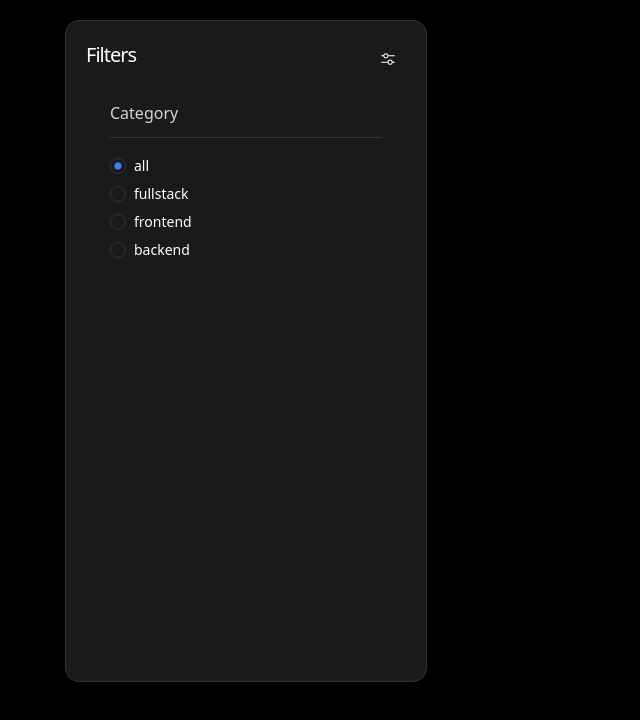
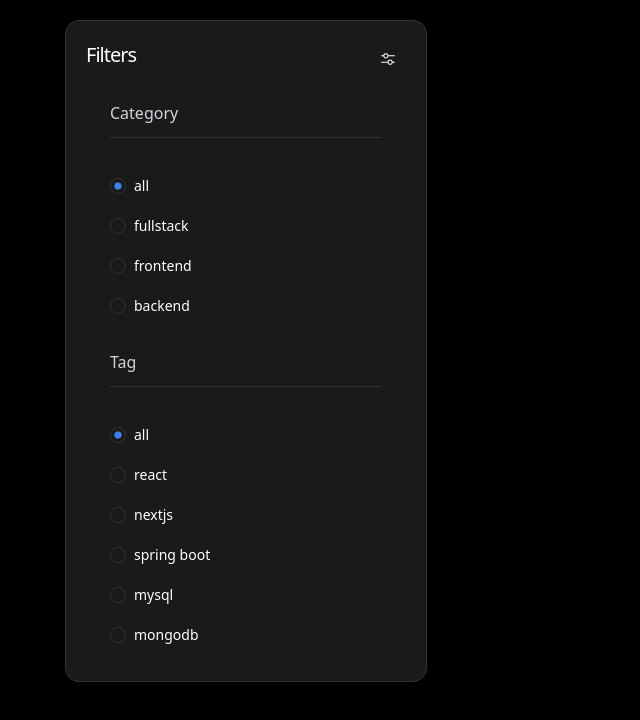
Before and after one commit to smaranbh7/Project-Management-System, a React (Vite) app in the folder Frontend/ProjectManagementSystem/: page / in a window 1280 px wide. Shown: the top 720 px of the page, without its empty margins (0-640 px from the left). Built offline with nearby package versions, Linux system fonts and the light colour scheme.

Commit message:
Filter section completed

```diff
--- a/Frontend/ProjectManagementSystem/src/pages/ProjectList/ProjectList.jsx
+++ b/Frontend/ProjectManagementSystem/src/pages/ProjectList/ProjectList.jsx
@@ -1,74 +1,98 @@
-import { Card, CardContent } from '../../components/ui/card'
-import { Button } from '../../components/ui/button'
-import { MixerHorizontalIcon } from '@radix-ui/react-icons'
-import { ScrollArea } from '../../components/ui/scroll-area'
-import { RadioGroup, RadioGroupItem } from '../../components/ui/radio-group'
-import { Label } from '../../components/ui/label'
+import { Card, CardContent } from "../../components/ui/card";
+import { Button } from "../../components/ui/button";
+import { MixerHorizontalIcon } from "@radix-ui/react-icons";
+import { ScrollArea } from "../../components/ui/scroll-area";
+import { RadioGroup, RadioGroupItem } from "../../components/ui/radio-group";
+import { Label } from "../../components/ui/label";
+
+const tags = [
+  "all",
+  "react",
+  "nextjs",
+  "spring boot",
+  "mysql",
+  "mongodb",
+  "c++",
+  "Javascript",
+];
 
 function ProjectList() {
   const handleFilterChange = (section, value) => {
-        console.log("value", value, section)
-    }
+    console.log("value", value, section);
+  };
   return (
     <>
-    <div className='relative px-5 lg:px-0 lg:flex gap-5 justify-center py-5'>
-        <section className='filter scetion'>
-            <Card className='p-5 sticky top-10'>
-
-                <div className='flex justify-between lg:w-[20rem]'>
-                    <p className='text-xl -tracking-wider'>Filters</p>
+      <div className="relative px-5 lg:px-0 lg:flex gap-5 justify-center py-5">
+        <section className="filter scetion">
+          <Card className="p-5 sticky top-10">
+            <div className="flex justify-between lg:w-[20rem]">
+              <p className="text-xl -tracking-wider">Filters</p>
               <Button variant="ghost" size="icon">
-
+                {" "}
                 <MixerHorizontalIcon />
-
               </Button>
             </div>
 
             <CardContent className="mt -5">
               <ScrollArea className="space-y-7 h-[70vh]">
                 <div>
-                            <h1 className='pb-3 text-gray-300 border-b'>
-                                Category
-                            </h1>
-                            <div className='pt-5'>
+                  <h1 className="pb-3 text-gray-300 border-b">Category</h1>
+                  <div className="pt-5">
                     <RadioGroup
+                      className="space-y-3 pt-5"
                       defaultValue="all"
-                                 onValueChange={(value) => handleFilterChange("category", value)}>
-                                    <div className='flex items-center gap-2'>
-                                       <RadioGroupItem value='all' id="r1"/>
+                      onValueChange={(value) =>
+                        handleFilterChange("category", value)
+                      }
+                    >
+                      <div className="flex items-center gap-2">
+                        <RadioGroupItem value="all" id="r1" />
                         <Label htmlFor="r1">all</Label>
                       </div>
-                                    <div className='flex items-center gap-2'>
-                                       <RadioGroupItem value='fullstack' id="r2"/>
+                      <div className="flex items-center gap-2">
+                        <RadioGroupItem value="fullstack" id="r2" />
                         <Label htmlFor="r2">fullstack</Label>
                       </div>
-                                    <div className='flex items-center gap-2'>
-                                       <RadioGroupItem value='frontend' id="r3"/>
+                      <div className="flex items-center gap-2">
+                        <RadioGroupItem value="frontend" id="r3" />
                         <Label htmlFor="r3">frontend</Label>
                       </div>
-                                    <div className='flex items-center gap-2'>
-                                       <RadioGroupItem value='backend' id="r4"/>
+                      <div className="flex items-center gap-2">
+                        <RadioGroupItem value="backend" id="r4" />
                         <Label htmlFor="r4">backend</Label>
                       </div>
                     </RadioGroup>
                   </div>
                 </div>
 
+                <div className="pt-9">
+                  <h1 className="pb-3 text-gray-300 border-b">Tag</h1>
+                  <div className="pt-5">
+                    <RadioGroup
+                      className="space-y-3 pt-5"
+                      defaultValue="all"
+                      onValueChange={(value) =>
+                        handleFilterChange("tag", value)
+                      }
+                    >
+                      {tags.map((item) => (
+                        <div key={item} className="flex items-center gap-2">
+                          <RadioGroupItem value={item} id={`r1${item}`} />
+                          <Label htmlFor={`r1${item}`}>{item}</Label>
+                        </div>
+                      ))}
+                    </RadioGroup>
+                  </div>
+                </div>
               </ScrollArea>
-
             </CardContent>
-
           </Card>
-
         </section>
 
-        <section className='projectListSection w-full lg:w-[48rem]'>
-
-        </section>
-
+        <section className="projectListSection w-full lg:w-[48rem]"></section>
       </div>
     </>
-  )
+  );
 }
 
-export default ProjectList
+export default ProjectList;
```
Lines whose indentation alone changed are shown as unchanged.
